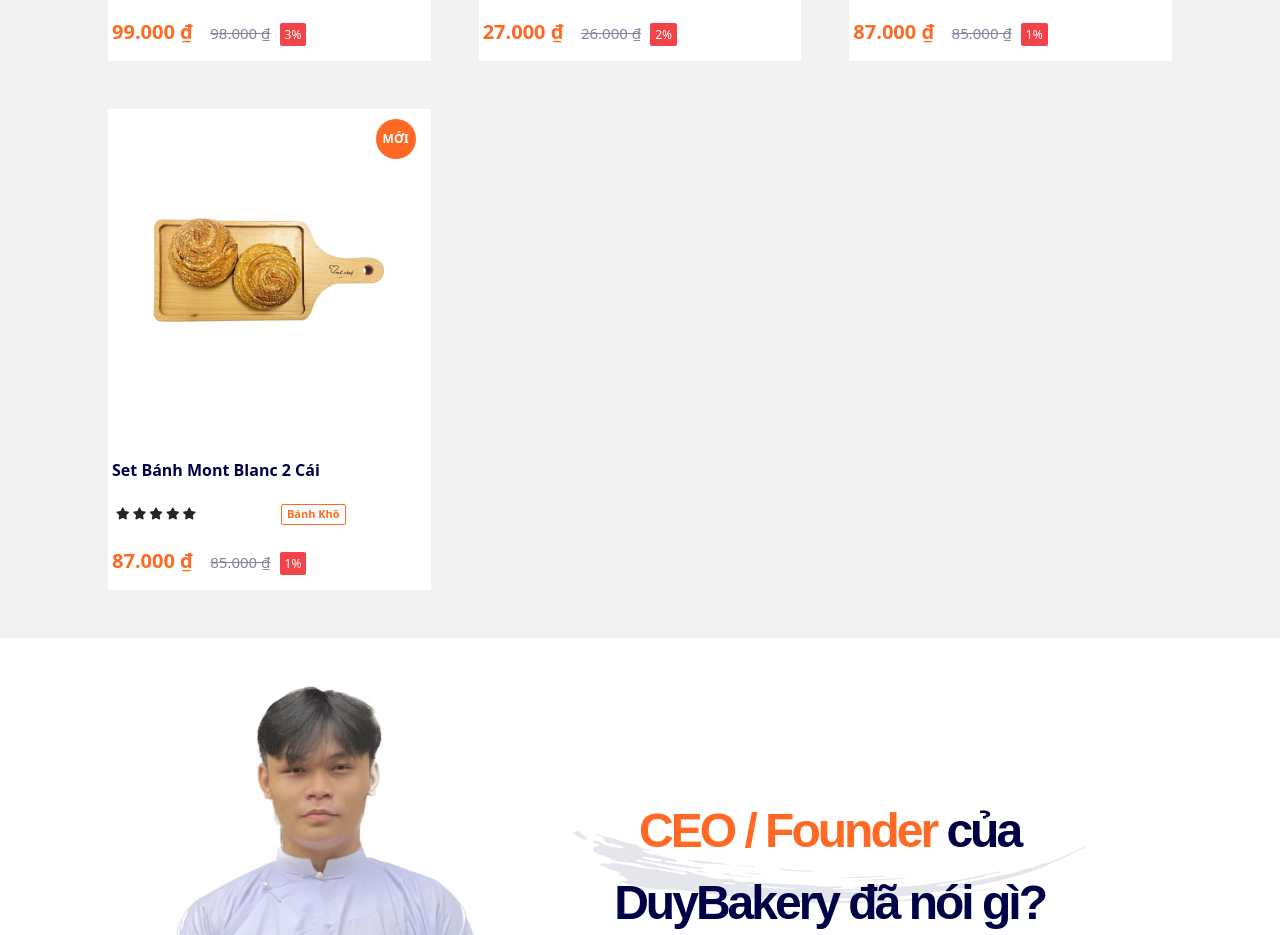
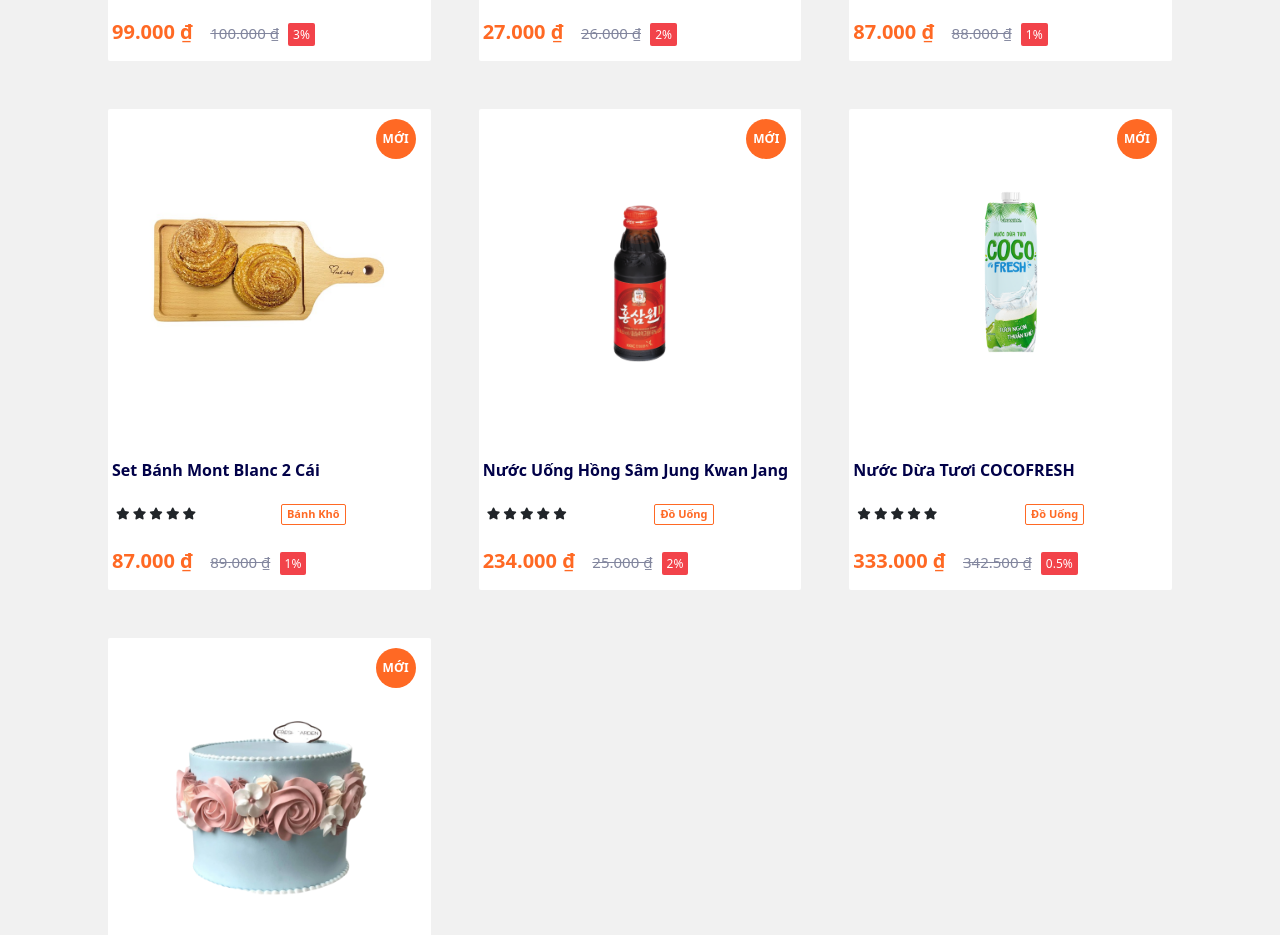
Before and after one commit to duynguyen1910/duybakery-pureJS-responsive, a plain HTML site: page Home/index.html in a window 1280 px wide. Shown: the part 4327-5262 px from the top of the page. Drawn offline with nearby package versions, Linux system fonts and the light colour scheme.

Commit message:
Add prodcut data

```diff
--- a/Cart/script.js
+++ b/Cart/script.js
@@ -150,6 +150,11 @@ inputSearchMain[1].addEventListener('keypress', function (e) {
 
 
 
+var onLogout = () => {
+  setLocalStorage(USER_INFO, {});
+  redirectPage("Login");
+}
+
 
 var backToTopBtn = document.getElementById("btn-gotop");
 
--- a/Detail/script.js
+++ b/Detail/script.js
@@ -93,6 +93,11 @@ var setProfileUser = () => {
 
 setProfileUser();
 
+
+var onLogout = () => {
+  setLocalStorage(USER_INFO, {});
+  redirectPage("Login");
+}
 
 
 // search debouce
--- a/Home/script.js
+++ b/Home/script.js
@@ -28,32 +28,6 @@ const onLoadCategory = async () => {
   });
 }
 onLoadCategory();
-
-
-const setProfileUser = () => {
-  const currentUser = localStorage.getItem('user_info');
-  let currentUserParse = currentUser ? JSON.parse(currentUser) : null;
-
-  if (currentUserParse?.fullname) {
-    profileName[0].innerHTML = currentUserParse.fullname.split(" ")[2];
-    profileName[1].innerHTML = currentUserParse.fullname.split(" ")[2];
-    iconLogeed[0].style.display = "block";
-    iconLogeed[1].style.display = "block";
-  } else {
-    iconLogeed[0].style.display = "none";
-    iconLogeed[1].style.display = "none";
-  }
-
-  if (!currentUserParse?.fullname) {
-    iconDefault[0].style.display = "block"
-    iconDefault[1].style.display = "block"
-  } else {
-    iconDefault[0].style.display = "none"
-    iconDefault[1].style.display = "none"
-  }
-}
-setProfileUser();
-
 
 const onLoadProduct = async () => {
   const response = await fetch('../product.json');
@@ -113,6 +87,31 @@ const onLoadProduct = async () => {
   });
 }
 onLoadProduct();
+
+
+const setProfileUser = () => {
+  const currentUser = localStorage.getItem('user_info');
+  let currentUserParse = currentUser ? JSON.parse(currentUser) : null;
+
+  if (currentUserParse?.fullname) {
+    profileName[0].innerHTML = currentUserParse.fullname.split(" ")[2];
+    profileName[1].innerHTML = currentUserParse.fullname.split(" ")[2];
+    iconLogeed[0].style.display = "block";
+    iconLogeed[1].style.display = "block";
+  } else {
+    iconLogeed[0].style.display = "none";
+    iconLogeed[1].style.display = "none";
+  }
+
+  if (!currentUserParse?.fullname) {
+    iconDefault[0].style.display = "block"
+    iconDefault[1].style.display = "block"
+  } else {
+    iconDefault[0].style.display = "none"
+    iconDefault[1].style.display = "none"
+  }
+}
+setProfileUser();
 
 
 const onLogout = () => {
--- a/Search/script.js
+++ b/Search/script.js
@@ -344,6 +344,12 @@ inputSearchMain[1].addEventListener('keypress', function (e) {
   }
 });
 
+
+var onLogout = () => {
+  setLocalStorage(USER_INFO, {});
+  redirectPage("Login");
+}
+
 var backToTopBtn = document.getElementById("btn-gotop");
 
 window.onscroll = function () {
--- a/product.json
+++ b/product.json
@@ -10,7 +10,7 @@
             "banh4.webp"
         ],
         "price": 380000,
-        "oldPrice": 350000,
+        "oldPrice": 395000,
         "discount": 2,
         "description": "Phần trang trí: jelly caramel, vụn bánh gato, dâu tươi, đào, việt quất, kem tươi",
         "categoryID": 1
@@ -25,7 +25,7 @@
             "banh6.webp"
         ],
         "price": 380000,
-        "oldPrice": 350000,
+        "oldPrice": 390000,
         "discount": 6,
         "description": "Phần trang trí: jelly caramel, vụn bánh gato, dâu tươi, đào, việt quất, kem tươi",
         "categoryID": 1
@@ -39,7 +39,7 @@
             "banh9.webp"
         ],
         "price": 120000,
-        "oldPrice": 100000,
+        "oldPrice": 130000,
         "discount": 9,
         "description": "Thành phần: Trứng gà, đường, bột mỳ, bột ca cao, hương cà phê tổng hợp, hương vani tổng hợp, bột làm bánh Tartar, bơ, mật ong, siro đường, rượu rum. ",
         "categoryID": 1
@@ -56,7 +56,7 @@
             "banh14.webp"
         ],
         "price": 21000,
-        "oldPrice": 20000,
+        "oldPrice": 23000,
         "discount": 9,
         "description": "Thành phần: Trứng gà, đường, bột mỳ, bơ, nước, bột trà xanh (1%), bột làm bánh Tartar, mật ong, siro đường, rượu rum.",
         "categoryID": 1
@@ -69,7 +69,7 @@
             "product1-banhmi.jpeg"
         ],
         "price": 20000,
-        "oldPrice": 19500,
+        "oldPrice": 22500,
         "discount": 1,
         "description": "Thành phần: Vỏ bánh mì kẹp cỡ lớn, pa tê, sốt bánh mỳ kẹp, dưa góp, rau mùi",
         "categoryID": 3
@@ -82,7 +82,7 @@
             "product2-banhmi.jpeg"
         ],
         "price": 20000,
-        "oldPrice": 19500,
+        "oldPrice": 21500,
         "discount": 1,
         "description": "Thành phần: Vỏ bánh mì kẹp cỡ lớn, gà nướng bỏ lò Teriyaki, sốt bánh mỳ kẹp, dưa góp, rau mùi",
         "categoryID": 3
@@ -98,7 +98,7 @@
             "product1-banhkho3.png"
         ],
         "price": 99000,
-        "oldPrice": 90000,
+        "oldPrice": 100000,
         "discount": 2,
         "description": "Bột hạnh nhân, đường, lòng trắng trứng, sô cô la, sữa tươi, cam vàng, chanh vàng, chanh leo, mứt mơ, mứt dâu, trà bá tước, trà xanh, mè đen, gelatin, quả vani, hương bạc hà, màu thực phẩm.",
         "categoryID": 4
@@ -112,7 +112,7 @@
             "product2-macchi.png"
         ],
         "price": 49000,
-        "oldPrice": 40000,
+        "oldPrice": 50000,
         "discount": 2,
         "description": "Bột mì hảo hạng, bơ thực vật, dầu thực vật, đường xay, sữa bột whey, bột phô mai (3%), baking soda, bột nở, men làm bánh, muối tinh, lecethin, malt extract, hương phô mai, enzyme protease.",
         "categoryID": 5
@@ -125,7 +125,7 @@
             "product3-macchi.png"
         ],
         "price": 144000,
-        "oldPrice": 14000,
+        "oldPrice": 147000,
         "discount": 1,
         "description": "Bánh mì nướng Macchi có 4 vị: - Bánh mì nướng mật ong đường nâu. - Bánh mì nướng caramen muối hồng. - Bánh mì nướng phô mai. - Bánh mì nướng bơ tỏi organic.",
         "categoryID": 5
@@ -139,7 +139,7 @@
             "product5-macchi.png"
         ],
         "price": 99000,
-        "oldPrice": 98000,
+        "oldPrice": 100000,
         "discount": 3,
         "description": "Sữa bột, hạnh nhân (26,8%), mạch nha, nước đường, bơ, gelatin.",
         "categoryID": 5
@@ -170,7 +170,7 @@
             "product2-banhkho2.jpeg"
         ],
         "price": 87000,
-        "oldPrice": 85000,
+        "oldPrice": 88000,
         "discount": 1,
         "description": "- Bánh Pía là món bánh đặc sắc của dân tộc Hoa và là đặc sản nổi tiếng của Sóc Trăng, Bánh Pía Đậu Xanh Sầu Riêng 3 Sao 440G của Tân Huê Viên là một trong số những sản phẩm đặc trưng ấy.",
         "categoryID": 4
@@ -185,9 +185,54 @@
             "product3-banhkho2.jpeg"
         ],
         "price": 87000,
-        "oldPrice": 85000,
+        "oldPrice": 89000,
         "discount": 1,
         "description": "Thành phần: Bột mì, men khô, muối, đường, bơ, bột sữa, phụ gia, trứng gà. Hướng dẫn sử dụng: Dùng trong ngày, sử dụng sau khi mở bao bì. Hướng dẫn bảo quản: Bảo quản nơi khô ráo, thoáng mát, tránh ánh nắng trực tiếp",
         "categoryID": 4
+    },
+    {
+        "id": 13,
+        "name": "Nước Uống Hồng Sâm Jung Kwan Jang",
+        "slug": "nuoc-uong-hong-sam-jung-kwan-jang",
+        "images": [
+            "product1-douong.png",
+            "product1-douong1.jpeg",
+            "product1-douong2.jpeg"
+        ],
+        "price": 234000,
+        "oldPrice": 25000,
+        "discount": 2,
+        "description": "- Nước uống hồng sâm được xem làm một loại nước giải khát lý tưởng cho sức khỏe của bạn mỗi ngày. Giúp cơ thể khoẻ mạnh, tinh thần minh mẫn, duy trì các chức năng và độ dẻo dai của khớp. - Thải độc nhanh, chống da sần ở đàn ông, chống nhám da ở phụ nữ, rất tốt cho những người làm việc trong môi trường độc hại: hóa chất, ô nhiễm … - Trong hồng sâm có chứa tới 15 nguyên tố vi lượng, được xem là loại thuốc bổ toàn diện, có tác dụng chống lão hóa tế bào, kích thích cơ chế miễn dịch của cơ thể, giúp chống lại bệnh nhiễm trùng, là phương thuốc phòng bệnh hiệu quả.",
+        "categoryID": 6
+    },
+    {
+        "id": 14,
+        "name": "Nước dừa tươi COCOFRESH",
+        "slug": "nuoc-dua-tuoi-COCOFRESH",
+        "images": [
+            "product2-douong.png",
+            "product2-douong1.png",
+            "product2-douong2.png"
+        ],
+        "price": 333000,
+        "oldPrice": 342500,
+        "discount": 0.5,
+        "description": "Nguyên liệu dừa tươi từ Bến Tre. Tươi ngon thuần khiết. Mát lành tự nhiên",
+        "categoryID": 6
+    },
+    {
+        "id": 15,
+        "name": "Bánh Kem Sinh Nhật Đơn Giản",
+        "slug": "banh-kem-sinh-nhat-don-gian",
+        "images": [
+            "banh16.webp",
+            "banh17.webp",
+            "banh18.webp"
+        ],
+        "price": 250000,
+        "oldPrice": 260000,
+        "discount": 9,
+        "description": "Bánh kem đơn giản và giá rẻ mà chúng tôi muốn giới thiệu là bánh kem socola đen. Với các thành phần cơ bản như kem tươi, socola đen và một ít bột. Bánh mềm mịn, sau đó kết hợp với socola đen tan chảy để tạo ra một lớp kem socola mịn màng và béo ngậy.",
+        "categoryID": 1
     }
 ]
--- a/utils/common.js
+++ b/utils/common.js
@@ -13,5 +13,7 @@ const redirectPage = (url) => {
 
 
 const formatVND = (money) => {
-    return new Intl.NumberFormat('vi-VN', { style: 'currency', currency: 'VND' }).format(money);
+    if (money) {
+        return new Intl.NumberFormat('vi-VN', { style: 'currency', currency: 'VND' }).format(money);
+    }
 }
```
Also changed, not shown: Cart/index.html (+5 -1 lines), img/product1-douong.png (added), img/product1-douong1.jpeg (added), img/product1-douong2.jpeg (added), img/product2-douong.png (added), img/product2-douong1.png (added), img/product2-douong2.png (added).
